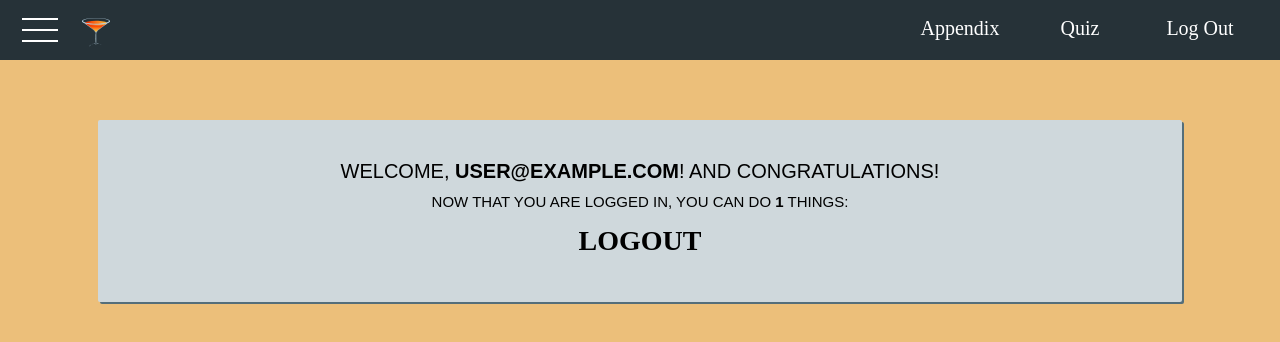
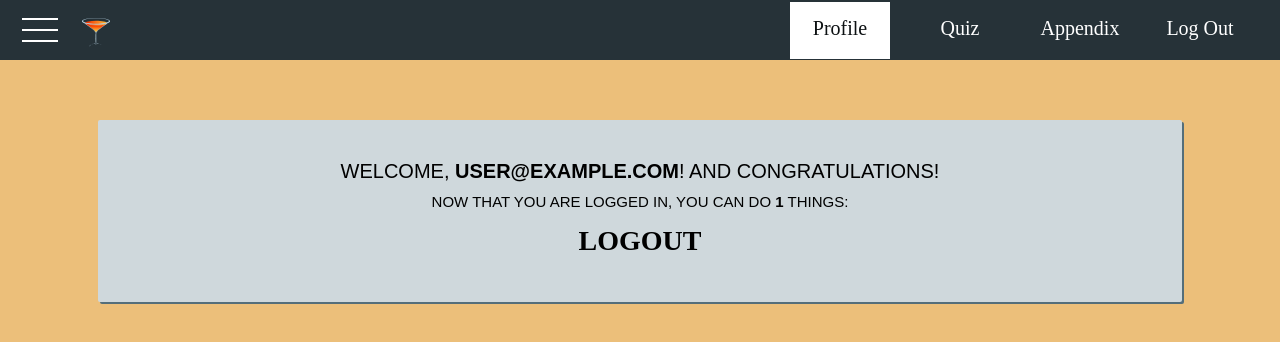
Before and after one commit to indy728/flashcards, a React (Create React App) app: page / in a window 1280 px wide. Shown: the top 342 px of the page. Built offline with nearby package versions, Linux system fonts and the light colour scheme; no server answers; sample sign-in values are in the browser's storage; what styled-theme would draw is missing.

Commit message:
nav links generated programatically

```diff
--- a/src/components/IngredientCreator/IngredientCreator.js
+++ b/src/components/IngredientCreator/IngredientCreator.js
@@ -39,7 +39,7 @@ class IngredientCreator extends Component {
     render() {
         let window = <Spinner />
         if (!this.state.loading) {
-            const ingredientObj = this.state.ingredients
+            const ingredientObj = {...this.state.ingredients}
             const ingredientTypes = Object.keys(ingredientObj)
             // const ingredientTypes = []
             // for (let key in ingredientsObj) {
--- a/src/components/Navigation/NavigationItems/NavigationItems.js
+++ b/src/components/Navigation/NavigationItems/NavigationItems.js
@@ -13,27 +13,24 @@ const Wrapper = styled.ul`
 `
 
 const navigationItems = props => {
-    console.log(props.sideDrawer)
+    const components = {...props.components}
+    const componentKeys = Object.keys(components)
+        .filter(key => components[key].usage === "basic" && props.isAuthenticated === components[key].isAuth)
 
-    let navItems = (
-        <Wrapper sideDrawer={props.sideDrawer} >
-            <NavigationItem link="/appendix">Appendix</NavigationItem>
-            <NavigationItem link="/quiz">Quiz</NavigationItem>
-            <NavigationItem link="/logout">Log Out</NavigationItem>
-        </Wrapper>
-    )
-    if (!props.isAuthenticated) {
-        navItems = (
-            <Wrapper>
-                <NavigationItem link="/auth">Log In</NavigationItem>
-            </Wrapper>
+    const navItems = componentKeys.map(key => {
+        return (
+            <NavigationItem
+                key={components[key].key}
+                link={components[key].link}>
+                {components[key].title}
+            </NavigationItem>
         )
-    }
+    })
 
     return (
-        <React.Fragment>
+        <Wrapper>
             {navItems}
-        </React.Fragment>
+        </Wrapper>
     )
 }
 
--- a/src/components/Navigation/SideDrawer/SideDrawer.js
+++ b/src/components/Navigation/SideDrawer/SideDrawer.js
@@ -53,8 +53,24 @@ const SidebarLogo = styled.div`
     align-items: center;
     justify-content: center;
 `
+// Creates sub-objects based on category
+const objReducer = (obj, keys, filter) => {
+    const reducedObj = keys.filter(key => obj[key].usage === filter)
+        .reduce((newObj, key) => {
+            newObj[key] = obj[key]
+            return newObj
+        }, {})
+        return reducedObj
+}
 
 const sideDrawer = (props) => {
+    const components = {...props.components}
+    // Matches available components based on authentication
+    const componentKeys = Object.keys(components)
+        .filter(key => props.isAuthenticated === components[key].isAuth)
+    const basics = objReducer(components, componentKeys, "basic")
+    const creators = objReducer(components, componentKeys, "creator")
+
     return (
         <React.Fragment>
             <Backdrop show={props.open} clicked={props.close} />
@@ -65,14 +81,16 @@ const sideDrawer = (props) => {
                     </SidebarLogo>
                 </SidebarSection>
                 <SidebarSection>
-                    <nav>
-                        <SideDrawerNavItems
-                            isAuthenticated={props.isAuthenticated}
-                            sideDrawer={props.open} />
-                    </nav>
+                    <SideDrawerNavItems
+                        isAuthenticated={props.isAuthenticated}
+                        components={basics}
+                        sideDrawer={props.open} />
                 </SidebarSection>
                 <SidebarSection>
-
+                    <SideDrawerNavItems
+                        isAuthenticated={props.isAuthenticated}
+                        components={creators}
+                        sideDrawer={props.open} />
                 </SidebarSection>
             </Wrapper>
         </React.Fragment>
--- a/src/components/Navigation/SideDrawer/SideDrawerNavItems/SideDrawerNavItems.js
+++ b/src/components/Navigation/SideDrawer/SideDrawerNavItems/SideDrawerNavItems.js
@@ -17,34 +17,22 @@ const Wrapper = styled.ul`
 `
 
 const navigationItems = props => {
-    console.log(props.sideDrawer)
-
-    let navItems = (
-        <React.Fragment>
-            <Wrapper >
-                <NavigationItem link="/">Home</NavigationItem>
-                <NavigationItem link="/appendix">Appendix</NavigationItem>
-                <NavigationItem link="/quiz">Quiz</NavigationItem>
-                <NavigationItem link="/logout">Log Out</NavigationItem>
-            </Wrapper>
-            <Wrapper>
-                <NavigationItem link="/add_cocktail">Add New Drink</NavigationItem>
-                <NavigationItem link="/">Add Ingredient</NavigationItem>
-            </Wrapper>
-        </React.Fragment>
-    )
-    if (!props.isAuthenticated) {
-        navItems = (
-            <Wrapper>
-                <NavigationItem link="/auth">Log In</NavigationItem>
-            </Wrapper>
+    const components = {...props.components}
+    const componentKeys = Object.keys(components)
+    const navItems = componentKeys.map(key => {
+        return (
+            <NavigationItem
+                key={components[key].key}
+                link={components[key].link}>
+                {components[key].title}
+            </NavigationItem>
         )
-    }
+    })
 
     return (
-        <React.Fragment>
+        <nav>
             {navItems}
-        </React.Fragment>
+        </nav>
     )
 }
 
--- a/src/components/Navigation/Toolbar/Toolbar.js
+++ b/src/components/Navigation/Toolbar/Toolbar.js
@@ -20,7 +20,7 @@ const Wrapper = styled.header`
 `
 
 const NavWrapper = styled.nav`
-    display: ${props => props.display ? "inherit" : "none"};
+    display: ${props => props.show ? "inherit" : "none"};
 
     @media (max-width: 499px) {
         display: none
@@ -32,8 +32,11 @@ const toolbar = (props) => {
         <Wrapper>
             <DrawerToggle
                 clicked={props.toggle} />
-            <NavWrapper display={!props.sideDrawer}>
-                <NavigationItems isAuthenticated={props.isAuthenticated} sideDrawer={props.sideDrawer} />
+            <NavWrapper show={!props.sideDrawer}>
+                <NavigationItems
+                    isAuthenticated={props.isAuthenticated}
+                    components={props.components}
+                    sideDrawer={props.sideDrawer} />
             </NavWrapper>
         </Wrapper>
     )
--- a/src/hoc/Layout/Layout.js
+++ b/src/hoc/Layout/Layout.js
@@ -16,7 +16,59 @@ const Main = styled.main`
 
 class Layout extends Component {
     state = {
-        showSideDrawer: false
+        components: {
+            authentication: {
+                key: "auth",
+                link: "/auth",
+                title: "Log In",
+                usage: "basic",
+                isAuth: false,
+            },
+            home: {
+                key: "home",
+                link: "/",
+                title: "Profile",
+                usage: "basic",
+                isAuth: true,
+            },
+            quiz: {
+                key: "quiz",
+                link: "/quiz",
+                title: "Quiz",
+                usage: "basic",
+                isAuth: true,
+            },
+            appendix: {
+                key: "appendix",
+                link: "/appendix",
+                title: "Appendix",
+                usage: "basic",
+                isAuth: true,
+
+            },
+            logout: {
+                key: "logout",
+                link: "/logout",
+                title: "Log Out",
+                usage: "basic",
+                isAuth: true,
+            },
+            addCocktail: {
+                key: "addCocktail",
+                link: "/add_cocktail",
+                title: "Add A Cocktail",
+                usage: "creator",
+                isAuth: true,
+            },
+            addIngredient: {
+                key: "addIngredient",
+                link: "/add_ingredient",
+                title: "Add An Ingredient",
+                usage: "creator",
+                isAuth: true,
+            },
+        },
+        showSideDrawer: false,
     }
 
     sideDrawerClosedHandler = () => {
@@ -38,14 +90,15 @@ class Layout extends Component {
             <React.Fragment>
                 <Toolbar
                     isAuthenticated={this.props.isAuthenticated}
+                    components={this.state.components}
                     sideDrawer={this.state.showSideDrawer}
-                    // toggle={this.state.showSideDrawer ? this.sideDrawerClosedHandler : this.sideDrawerToggleHandler}
                     toggle={this.sideDrawerToggleHandler}
                     />
                 <SideDrawer
+                    isAuthenticated={this.props.isAuthenticated}
+                    components={this.state.components}
                     open={this.state.showSideDrawer}
                     close={this.sideDrawerClosedHandler}
-                    isAuthenticated={this.props.isAuthenticated}
                      />
                 <Main>
                     {this.props.children}
```
